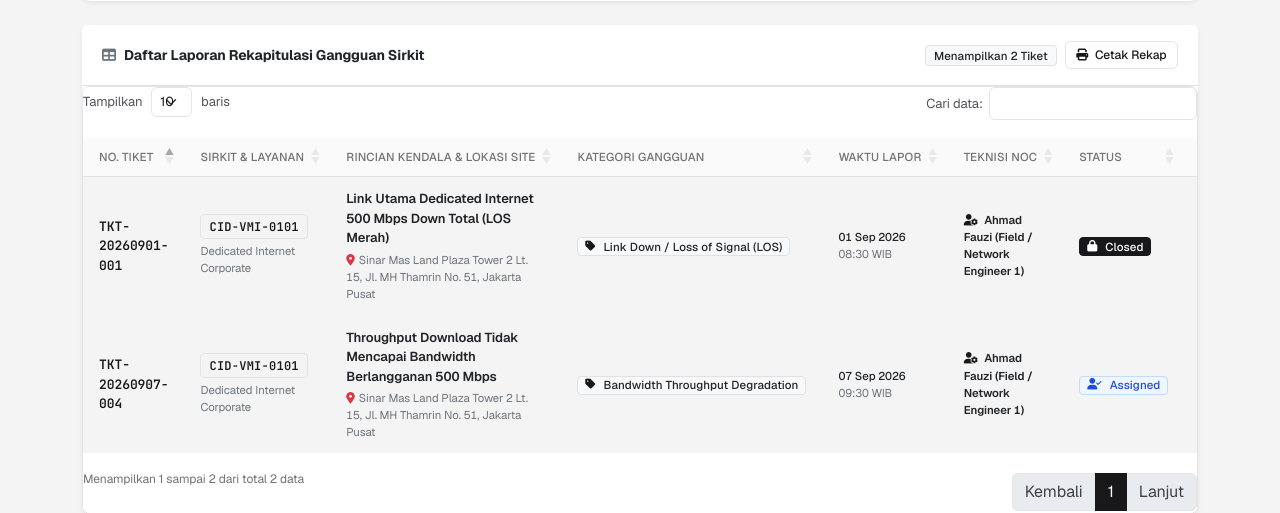
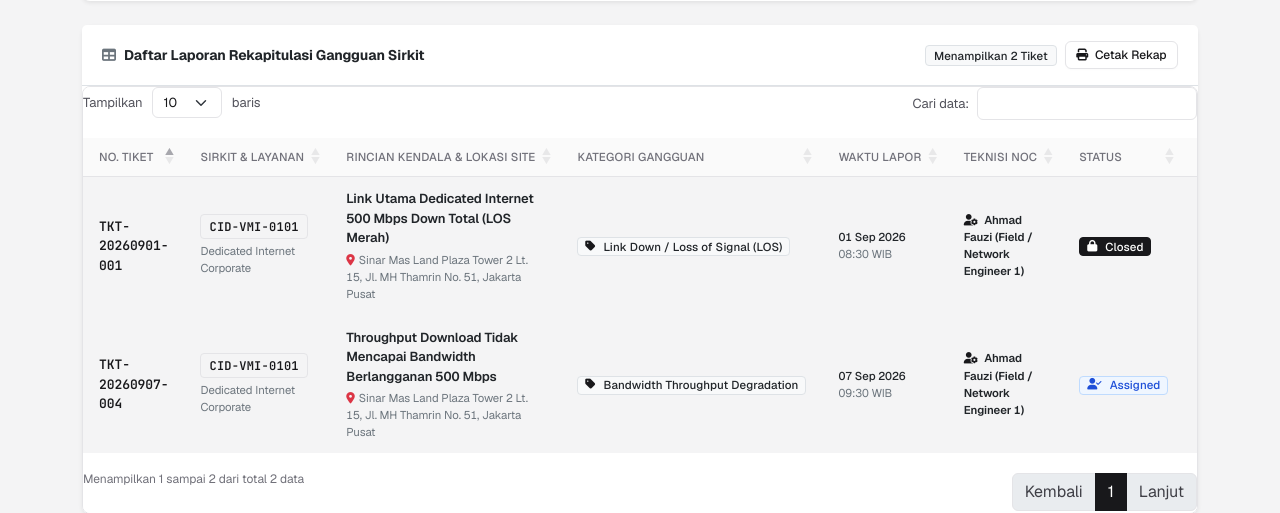
Before and after one commit to lucky-ne/network-trouble-ticketing, a PHP site: page /customer/riwayat_tiket.php in a window 1280 px wide. Shown: the part 332-845 px from the top of the page. Run offline with PHP 8.4, Linux system fonts and the light colour scheme; a user stored in the database is signed in; data comes from the database, SQL or seed files in the repository; some libraries are stand-ins or nearby versions.

Commit message:
fix(ui): fix DataTables length select dropdown padding and width

```diff
--- a/assets/css/style.css
+++ b/assets/css/style.css
@@ -913,15 +913,19 @@ code, kbd, samp, pre, .font-monospace, .code-mono, .code-sm {
   color: var(--zinc-600);
 }
 
-.dataTables_wrapper .dataTables_length select {
+.dataTables_wrapper .dataTables_length select,
+.dataTables_wrapper .dataTables_length select.form-select,
+.dataTables_wrapper .dataTables_length select.form-select-sm {
   font-size: 0.8125rem;
   border-radius: 0.375rem;
   border: 1px solid var(--zinc-200);
-  padding: 0.25rem 0.5rem;
-  margin: 0 0.35rem;
+  padding: 0.3rem 2rem 0.3rem 0.65rem !important;
+  margin: 0 0.4rem;
   display: inline-block;
-  width: auto;
+  width: auto !important;
+  min-width: 70px;
   background-color: var(--zinc-surface);
+  cursor: pointer;
 }
 
 .dataTables_wrapper .dataTables_filter {
@@ -930,11 +934,13 @@ code, kbd, samp, pre, .font-monospace, .code-mono, .code-sm {
   color: var(--zinc-600);
 }
 
-.dataTables_wrapper .dataTables_filter input {
+.dataTables_wrapper .dataTables_filter input,
+.dataTables_wrapper .dataTables_filter input.form-control,
+.dataTables_wrapper .dataTables_filter input.form-control-sm {
   font-size: 0.8125rem;
   border-radius: 0.375rem;
   border: 1px solid var(--zinc-200);
-  padding: 0.35rem 0.65rem;
+  padding: 0.35rem 0.75rem;
   margin-left: 0.5rem;
   display: inline-block;
   width: 220px;
```
